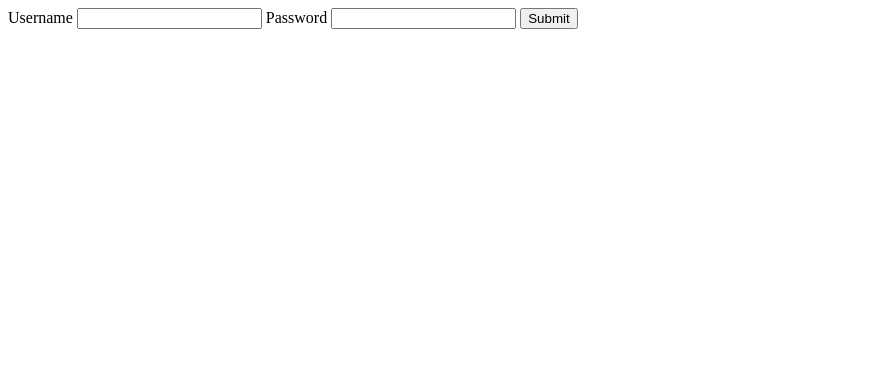
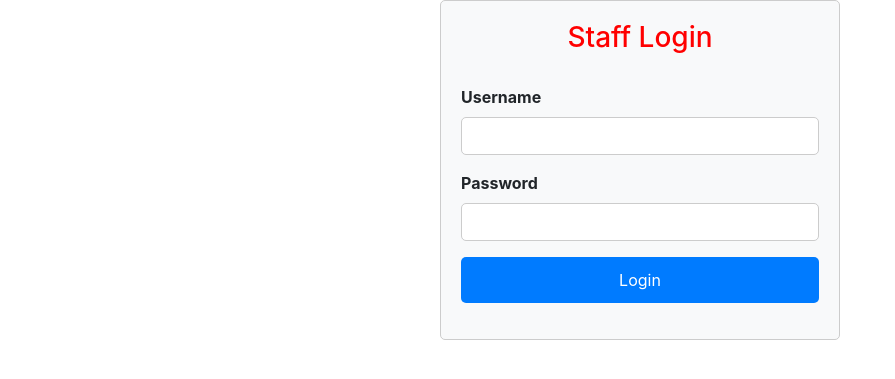
Before and after one commit to AarushTewari/SUTT-Task, a Django app: page /staff_login in a window 1280 px wide. Shown: the top 379 px of the page, without its empty margins (0-895 px from the left). Run offline with Django 4.2, Linux system fonts and the light colour scheme; some libraries are stand-ins or nearby versions.

Commit message:
Update staff_login.html

```diff
--- a/Templates/staff_login.html
+++ b/Templates/staff_login.html
@@ -1,19 +1,87 @@
+{% load static %}
+<html>
+<head>
+    <title>Staff Login</title>
+    <link rel="stylesheet" href="https://maxcdn.bootstrapcdn.com/bootstrap/4.5.2/css/bootstrap.min.css">
     <style>
-    h3{
+        h3 {
             color: red;
+            text-align: center;
+            margin-bottom: 30px;
+        }
+
+        .form-container {
+            max-width: 400px;
+            margin: 0 auto;
+            padding: 20px;
+            border: 1px solid #ccc;
+            border-radius: 5px;
+            background-color: #f8f9fa;
+        }
+
+        .form-group label {
+            font-weight: bold;
+        }
+
+        .form-group input {
+            width: 100%;
+            padding: 8px;
+            border-radius: 5px;
+            border: 1px solid #ccc;
+            transition: border-color 0.3s ease-in-out;
+        }
+
+        .form-group input:focus {
+            outline: none;
+            border-color: #80bdff;
+            box-shadow: 0 0 0 0.2rem rgba(0, 123, 255, 0.25);
+        }
+
+        .btn-login {
+            width: 100%;
+            padding: 10px;
+            border-radius: 5px;
+            background-color: #007bff;
+            color: #fff;
+            transition: background-color 0.3s ease-in-out;
+        }
+
+        .btn-login:hover {
+            background-color: #0069d9;
         }
     </style>
-
+</head>
+<body>
+    <div class="container">
+        <div class="row justify-content-center">
+            <div class="col-md-6">
+                <div class="form-container">
+                    <h3>Staff Login</h3>
                     {% for message in messages %}
-<h3> message</h3>
+                    <div class="alert alert-danger" role="alert">
+                        {{ message }}
+                    </div>
                     {% endfor %}
-
 
                     <form action="staff_login" method="POST">
                         {% csrf_token %}
-    <label>Username</label>
-    <input type="text" name="username">
-    <label>Password</label>
-    <input type="password" name="password">
-    <input type="submit">
+                        <div class="form-group">
+                            <label for="username">Username</label>
+                            <input type="text" name="username" class="form-control" required>
+                        </div>
+                        <div class="form-group">
+                            <label for="password">Password</label>
+                            <input type="password" name="password" class="form-control" required>
+                        </div>
+                        <button type="submit" class="btn btn-login">Login</button>
                     </form>
+                </div>
+            </div>
+        </div>
+    </div>
+
+    <script src="https://cdnjs.cloudflare.com/ajax/libs/jquery/3.5.1/jquery.min.js"></script>
+    <script src="https://cdnjs.cloudflare.com/ajax/libs/popper.js/1.16.0/umd/popper.min.js"></script>
+    <script src="https://maxcdn.bootstrapcdn.com/bootstrap/4.5.2/js/bootstrap.min.js"></script>
+</body>
+</html>
```
Lines whose indentation alone changed are shown as unchanged.
